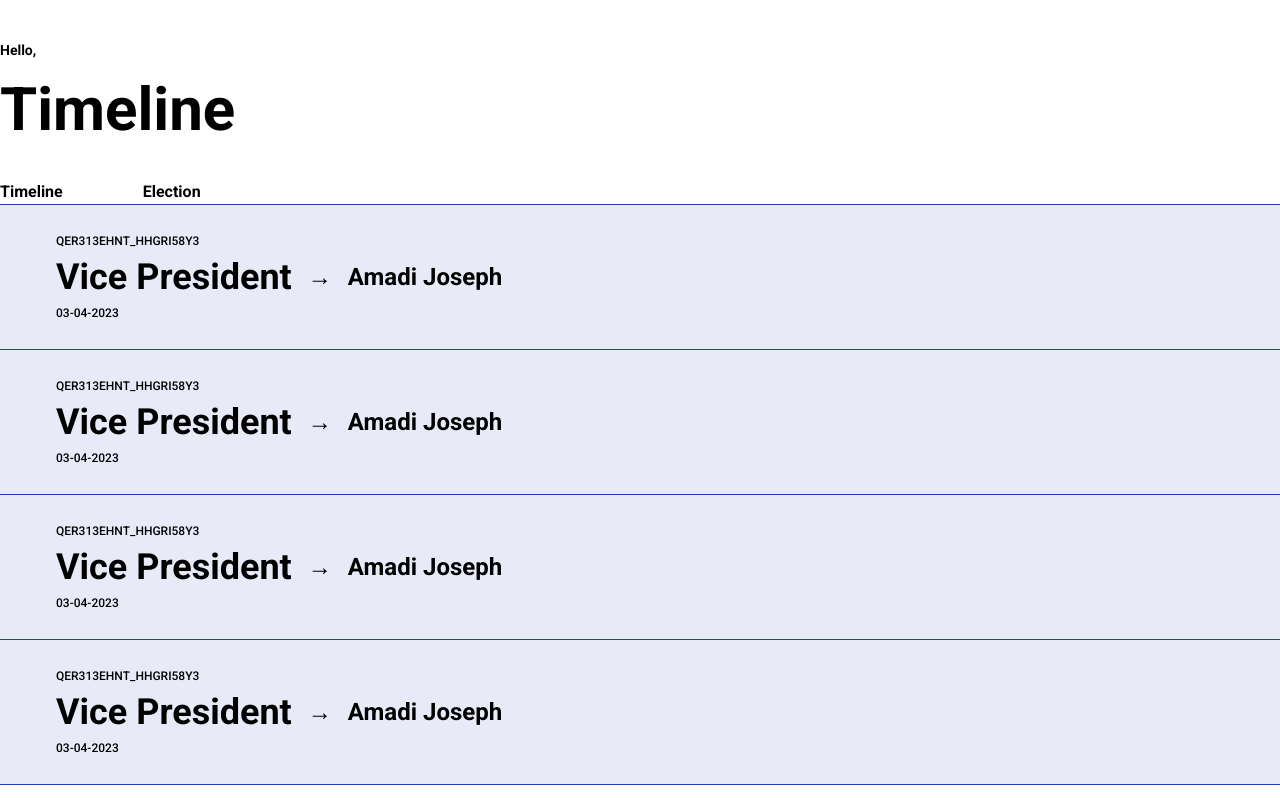
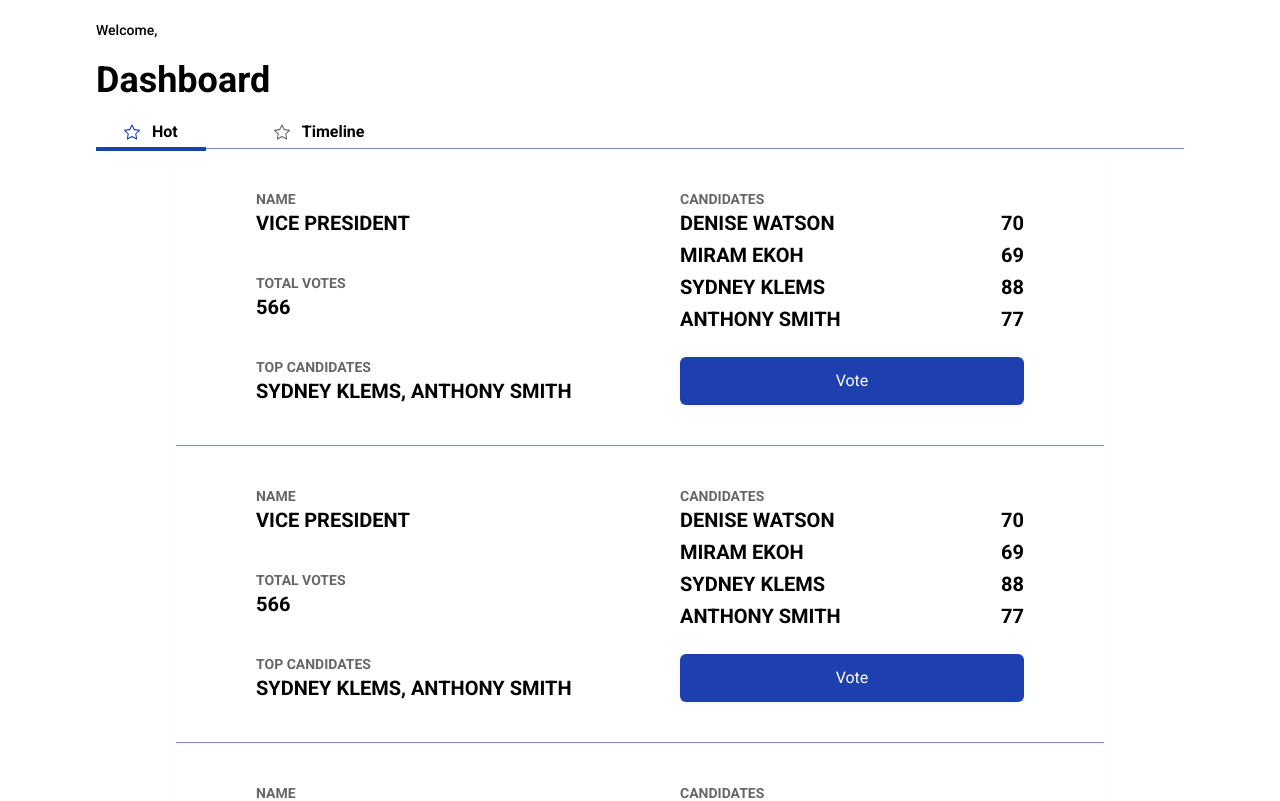
Before and after one commit to mmesomasaint/sheerpoll, a Next.js app: page /v/dashboard in a window 1280 px wide. Shown: the top 801 px of the page. Built offline with nearby package versions, Linux system fonts and the light colour scheme; no server answers; the database is empty; sample sign-in values are in the browser's storage.

Commit message:
Feat: Redesign voters dashboard

```diff
--- a/app/v/dashboard/page.tsx
+++ b/app/v/dashboard/page.tsx
@@ -1,54 +1,155 @@
 'use client'
 
+import { useState } from 'react'
 import Link from 'next/link'
 import { useRouter } from 'next/navigation'
 import { useAuth } from '../auth/auth'
+import { BsStar } from 'react-icons/bs'
+import { DocumentData } from 'firebase/firestore'
 
 export default function Timeline() {
   const { voter } = useAuth()
+  const [tab, setTab] = useState('hot')
+  const [loading, setLoading] = useState(false)
 
   return (
-    <div className='flex flex-col min-h-screen gap-0'>
-      <div className='flex flex-col items-start py-10 gap-5'>
-        <h1 className='text-sm font-semibold'>Hello, {voter?.displayName}</h1>
-        <h1 className='text-6xl font-semibold'>Timeline</h1>
+    <div className='flex flex-col min-h-screen gap-0 px-24'>
+      <div className='flex flex-col items-start py-5 gap-5'>
+        <h1 className='text-sm font-medium'>Welcome, {voter?.displayName}</h1>
+        <h1 className='text-4xl font-bold'>Dashboard</h1>
       </div>
-      <div className='grow flex flex-col h-full'>
-        <div className='flex justify-start items-center gap-20'>
-          <Link href='/v/dashboard/'>
+      <div className='grow flex flex-col w-full'>
+        <div className='flex justify-start items-center gap-10 pb-1 border-b border-b-primary/60'>
+          <div className='relative' onClick={() => setTab('hot')}>
+            <div className='px-7 flex justify-center items-center gap-3 w-fit'>
+              <BsStar className={`${tab === 'hot' ? 'text-primary' : 'text-black/60'} text-base`} />
+            <p className='text-base font-semibold'>Hot</p>
+            </div>
+            <div
+              className={`${
+                tab === 'hot' ? 'block' : 'hidden'
+              } absolute -bottom-[0.415rem] w-full border-2 border-primary`}
+            />
+          </div>
+          <div className='relative' onClick={() => setTab('timeline')}>
+            <div className='px-7 flex justify-center items-center gap-3 w-fit'>
+              <BsStar className={`${tab === 'timeline' ? 'text-primary' : 'text-black/60'} text-base`} />
             <p className='text-base font-semibold'>Timeline</p>
-          </Link>
-          <Link href='/v/dashboard/election'>
-            <p className='text-base font-semibold'>Election</p>
-          </Link>
+            </div>
+            <div
+              className={`${
+                tab === 'timeline' ? 'block' : 'hidden'
+              } absolute -bottom-[0.415rem] w-full border-2 border-primary`}
+            />
+          </div>
         </div>
-        <div className='grow h-full'>
-          <div className='flex flex-col gap-0'>
-            <VotedPositionAccordion />
-            <VotedPositionAccordion />
-            <VotedPositionAccordion />
-            <VotedPositionAccordion />
+        {loading ? (
+          <div className='grow flex justify-center items-center h-full'>
+            <p className='text-base font-semibold'>Loading...</p>
           </div>
+        ) : (
+          <Positions positionList={[{value: 'Test Value'}]} />
+        )}
+      </div>
+    </div>
+  )
+}
+
+function Positions({ positionList }: { positionList: DocumentData[] }) {
+  if (positionList.length === 0)
+    return (
+      <div className='grow flex flex-col justify-center items-center w-full'>
+        <p className='text-base font-semibold'>No positions found.</p>
+        <Link
+          href='/admin/dashboard/create'
+          className='text-primary text-base font-semibold hover:underline hover:underline-offset-4'
+        >
+          Create new position?
+        </Link>
+      </div>
+    )
+
+  return (
+    <div className='grow flex px-20 flex-col w-full'>
+    <HotPositionCard/>
+        <HotPositionCard/>
+        <HotPositionCard/>
+        <HotPositionCard/>
+        <HotPositionCard/>
+    </div>
+  )
+}
+
+function HotPositionCard() {
+
+  return (
+    <div className='relative border-b border-b-primary/60 px-20 py-10 shadow-sm w-full'>
+      <div className='grid grid-cols-2 gap-20'>
+        <div className='flex flex-col items-stretch justify-between gap-6'>
+          <div className='flex flex-col items-start gap-0'>
+            <p className='text-sm font-semibold text-black/60'>NAME</p>
+            <p className='text-xl font-semibold uppercase'>Vice President</p>
+          </div>
+          <div className='flex flex-col items-start gap-0'>
+            <p className='text-sm font-semibold text-black/60'>TOTAL VOTES</p>
+            <p className='text-xl font-semibold uppercase'>566</p>
+          </div>
+          <div className='flex flex-col items-start gap-0'>
+            <p className='text-sm font-semibold text-black/60'>TOP CANDIDATES</p>
+            <p className='text-xl font-semibold uppercase'>
+              Sydney Klems, Anthony Smith</p>
+          </div>
+        </div>
+        <div className='flex flex-col items-stretch justify-between gap-6 w-full'>
+          <div className='flex flex-col items-start gap-0 w-full'>
+            <p className='text-sm font-semibold text-black/60'>CANDIDATES</p>
+            <div className='flex flex-col items-stretch justify-start gap-1 w-full'>
+              <div className='flex justify-between gap-10 items-start'>
+
+            <p className='text-xl font-semibold uppercase'>
+              Denise Watson
+            </p>
+            <p className='text-xl font-semibold uppercase'>
+              70
+            </p>
+              </div>
+              <div className='flex justify-between gap-10 items-start'>
+
+            <p className='text-xl font-semibold uppercase'>
+              Miram Ekoh
+            </p>
+            <p className='text-xl font-semibold uppercase'>
+              69
+            </p>
+              </div>
+              <div className='flex justify-between gap-10 items-start'>
+
+            <p className='text-xl font-semibold uppercase'>
+              Sydney Klems
+            </p>
+            <p className='text-xl font-semibold uppercase'>
+              88
+            </p>
+              </div>
+              <div className='flex justify-between gap-10 items-start'>
+
+            <p className='text-xl font-semibold uppercase'>
+              Anthony Smith
+            </p>
+            <p className='text-xl font-semibold uppercase'>
+              77
+            </p>
+              </div>
+            </div>
+          </div>
+          <button
+            type='submit'
+            className='px-7 py-3 text-white bg-primary rounded-md shadow-sm'
+          >
+            Vote
+          </button>
         </div>
       </div>
     </div>
   )
 }
-
-function VotedPositionAccordion() {
-  const router = useRouter()
-
-  return (
-    <div className='bg-primary/10 first:border-t first:border-t-primary border-b border-b-primary px-14 py-7'>
-      <div className='flex flex-col items-start gap-2'>
-        <p className='text-xs font-medium'>QER313EHNT_HHGRI58Y3</p>
-        <div className='flex justify-start items-center gap-4'>
-          <h3 className='text-4xl font-semibold text-'>Vice President</h3>
-          <h3 className='text-2xl font-semibold text-'>&rarr;</h3>
-          <h3 className='text-2xl font-semibold text-'>Amadi Joseph</h3>
-        </div>
-        <p className='text-xs font-medium'>03-04-2023</p>
-      </div>
-    </div>
-  )
-}
```
